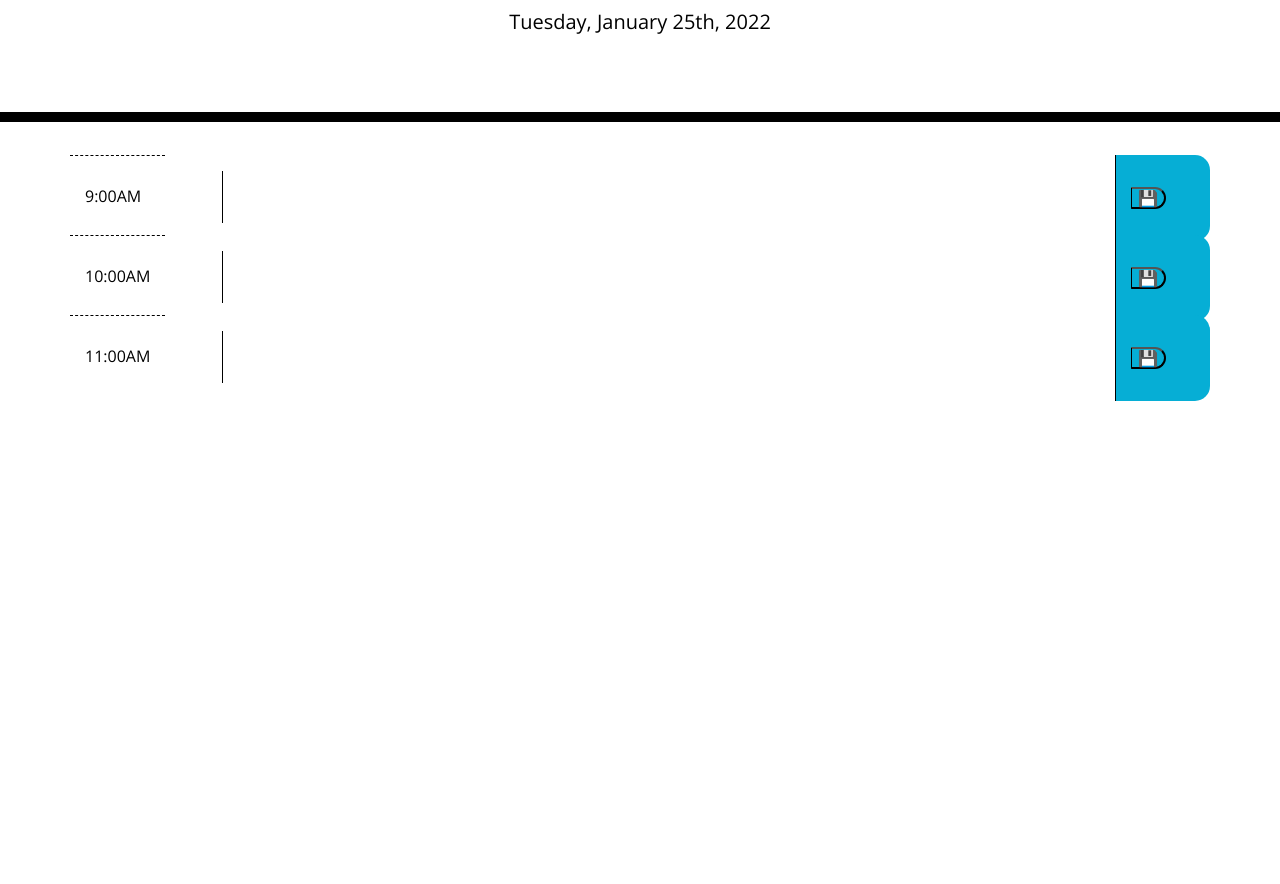
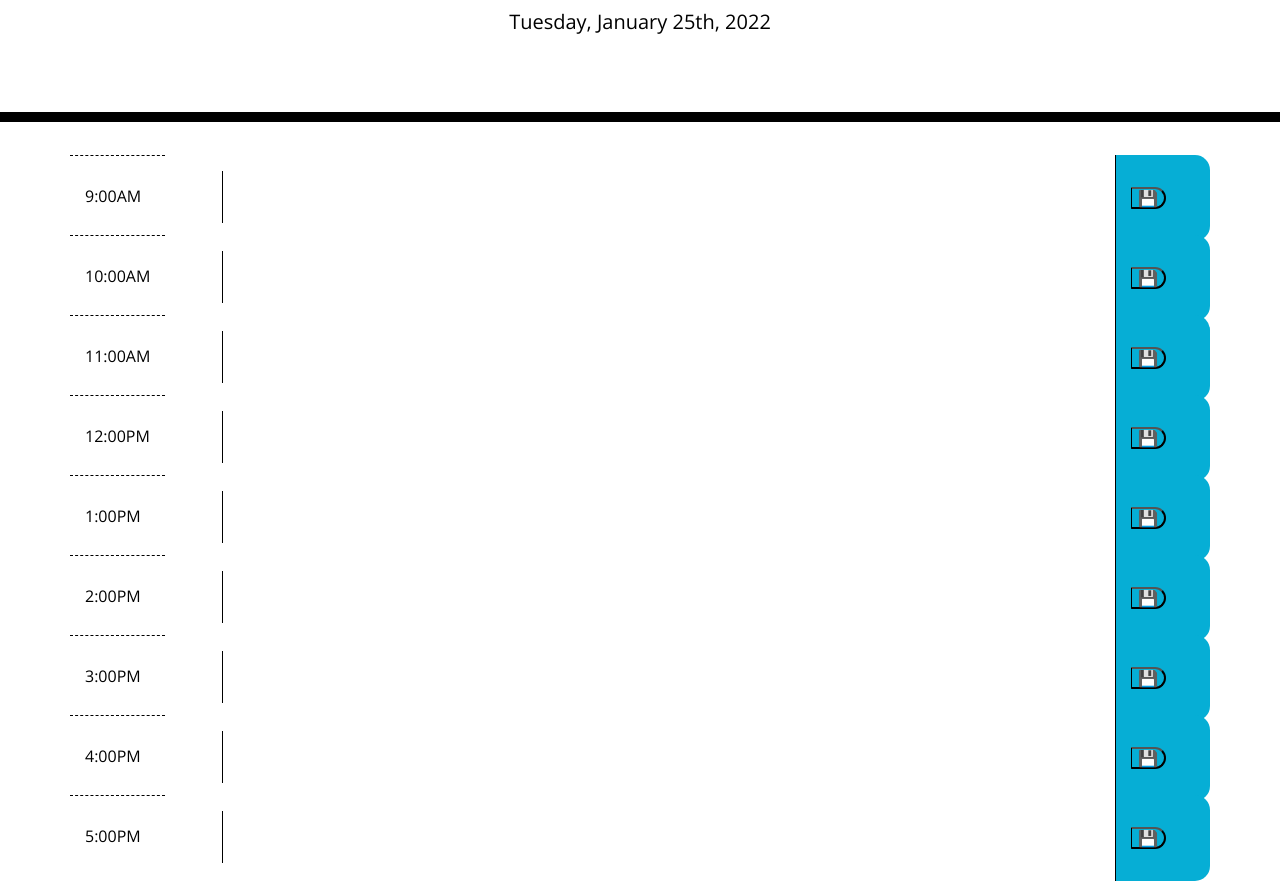
Before and after one commit to Alexander-Ramirez/dailyPlanner, a plain HTML site: page index.html in a window 1280 px wide. Shown: the part 182-1066 px from the top of the page. Before the commit the page ends 800 px from the top, so only its background shows below. Drawn offline with nearby package versions, Linux system fonts and the light colour scheme.

Commit message:
added all timeblocks

```diff
--- a/index.html
+++ b/index.html
@@ -64,6 +64,72 @@
           <button class="saveBtn" id="11">💾</button>
         </div>
       </section>
+      <section class="row">
+        <div class="col-1 hour">
+          12:00PM
+        </div>
+        <div class="col-10 textarea" id="textAreaEntry">
+          <textarea class="col-10 textarea"></textarea>
+        </div>
+        <div class="col saveBtn">
+          <button class="saveBtn" id="12">💾</button>
+        </div>
+      </section>
+      <section class="row">
+        <div class="col-1 hour">
+          1:00PM
+        </div>
+        <div class="col-10 textarea" id="textAreaEntry">
+          <textarea class="col-10 textarea"></textarea>
+        </div>
+        <div class="col saveBtn">
+          <button class="saveBtn" id="1">💾</button>
+        </div>
+      </section>
+      <section class="row">
+        <div class="col-1 hour">
+          2:00PM
+        </div>
+        <div class="col-10 textarea" id="textAreaEntry">
+          <textarea class="col-10 textarea"></textarea>
+        </div>
+        <div class="col saveBtn">
+          <button class="saveBtn" id="2">💾</button>
+        </div>
+      </section>
+      <section class="row">
+        <div class="col-1 hour">
+          3:00PM
+        </div>
+        <div class="col-10 textarea" id="textAreaEntry">
+          <textarea class="col-10 textarea"></textarea>
+        </div>
+        <div class="col saveBtn">
+          <button class="saveBtn" id="3">💾</button>
+        </div>
+      </section>
+      <section class="row">
+        <div class="col-1 hour">
+          4:00PM
+        </div>
+        <div class="col-10 textarea" id="textAreaEntry">
+          <textarea class="col-10 textarea"></textarea>
+        </div>
+        <div class="col saveBtn">
+          <button class="saveBtn" id="4">💾</button>
+        </div>
+      </section>
+      <section class="row">
+        <div class="col-1 hour">
+          5:00PM
+        </div>
+        <div class="col-10 textarea" id="textAreaEntry">
+          <textarea class="col-10 textarea"></textarea>
+        </div>
+        <div class="col saveBtn">
+          <button class="saveBtn" id="5">💾</button>
+        </div>
+      </section>
     </main>
 
     <script src="https://cdnjs.cloudflare.com/ajax/libs/jquery/3.2.1/jquery.min.js"></script>
--- a/script.js
+++ b/script.js
@@ -1,2 +1,2 @@
-let currentDate = moment();
-$("#currentDay").text(currentDate.format("dddd, MMMM Do, YYYY"));
+let currentDay = moment();
+$("#currentDay").text(currentDay.format("dddd, MMMM Do, YYYY"));
```
